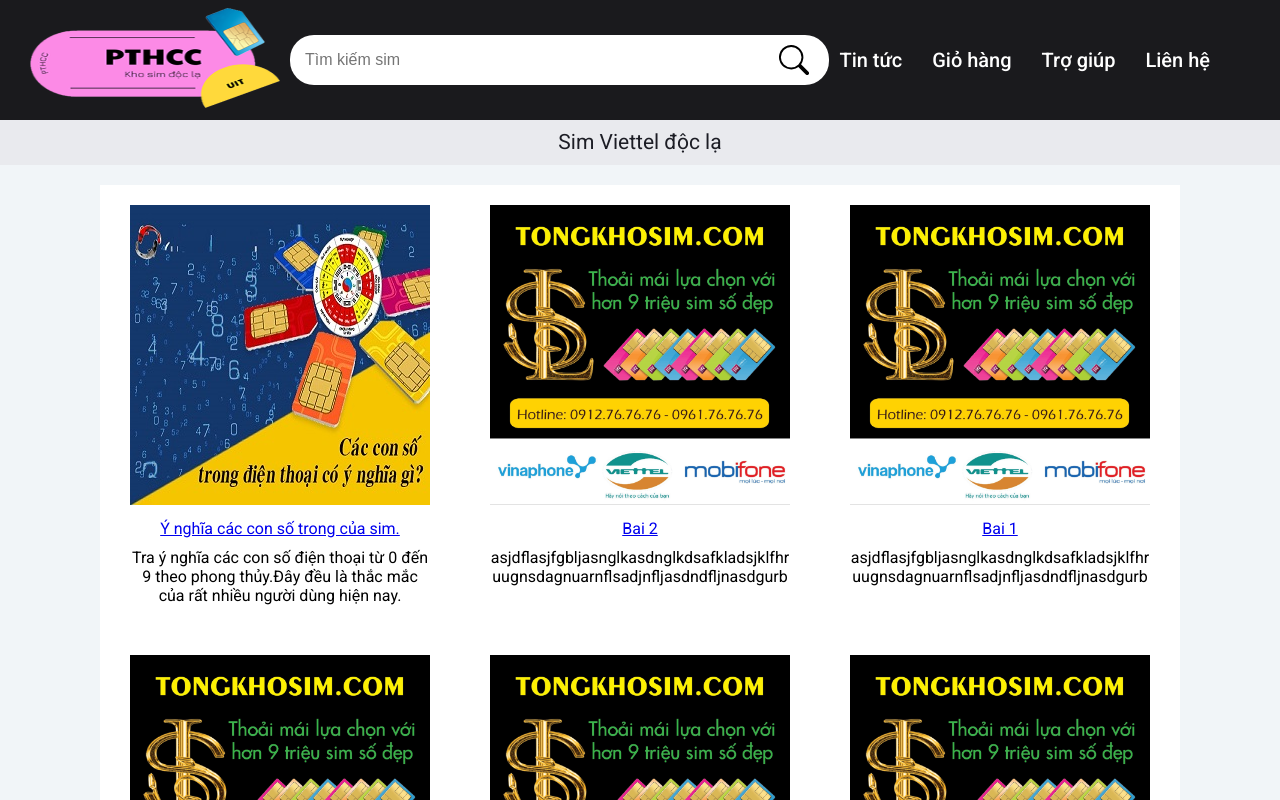
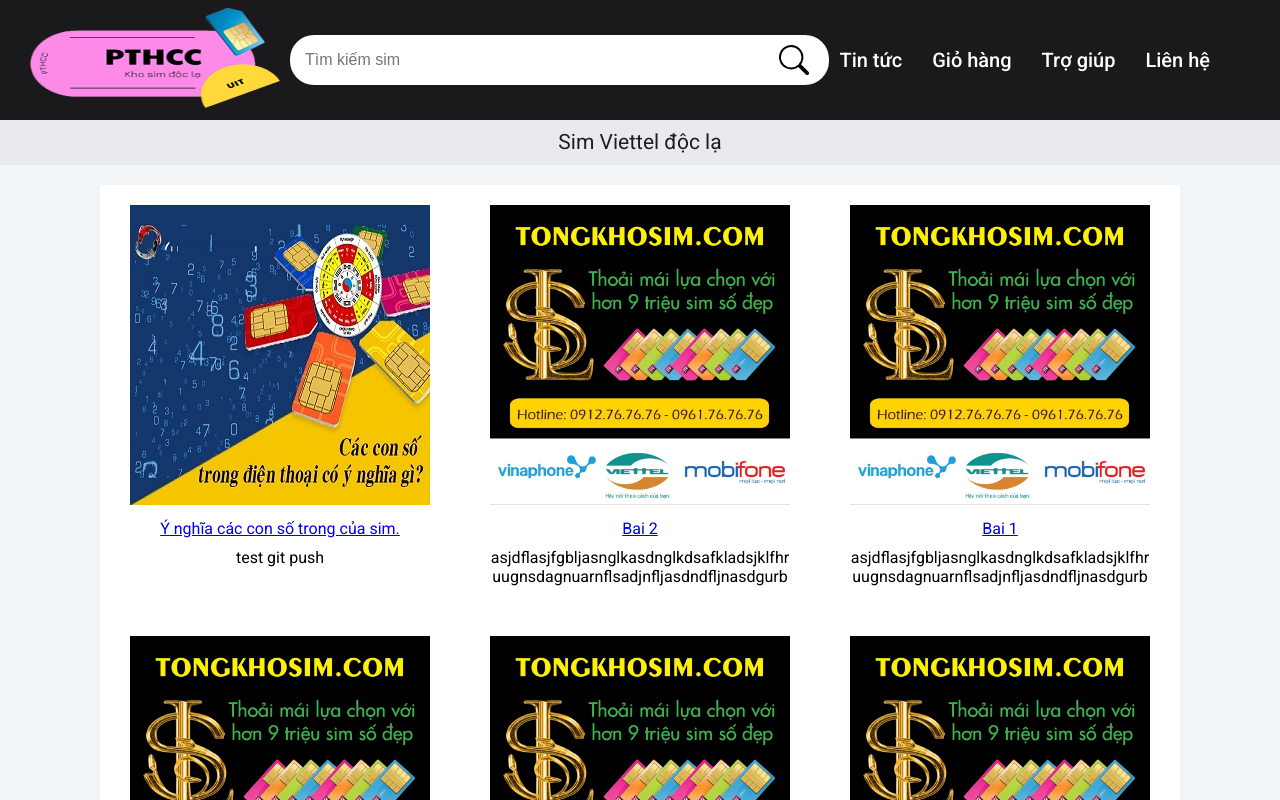
Before and after one commit to ThanhThien-dev/doanSeo, a React (Create React App) app: page /tintuc in a window 1280 px wide. Shown: the top 800 px of the page. Built offline with nearby package versions, Linux system fonts and the light colour scheme.

Commit message:
test git push

```diff
--- a/src/Components/data/dsBaiViet.js
+++ b/src/Components/data/dsBaiViet.js
@@ -69,7 +69,8 @@
     id: 1,
     tenbaiviet: "Ý nghĩa các con số trong của sim.",
     content:
-      "Tra ý nghĩa các con số điện thoại từ 0 đến 9 theo phong thủy.Đây đều là thắc mắc của rất nhiều người dùng hiện nay.",
+      // "Tra ý nghĩa các con số điện thoại từ 0 đến 9 theo phong thủy.Đây đều là thắc mắc của rất nhiều người dùng hiện nay.",
+      "test git push",
     hinh: "Blog1",
     noidung: {noidung}
 
```
